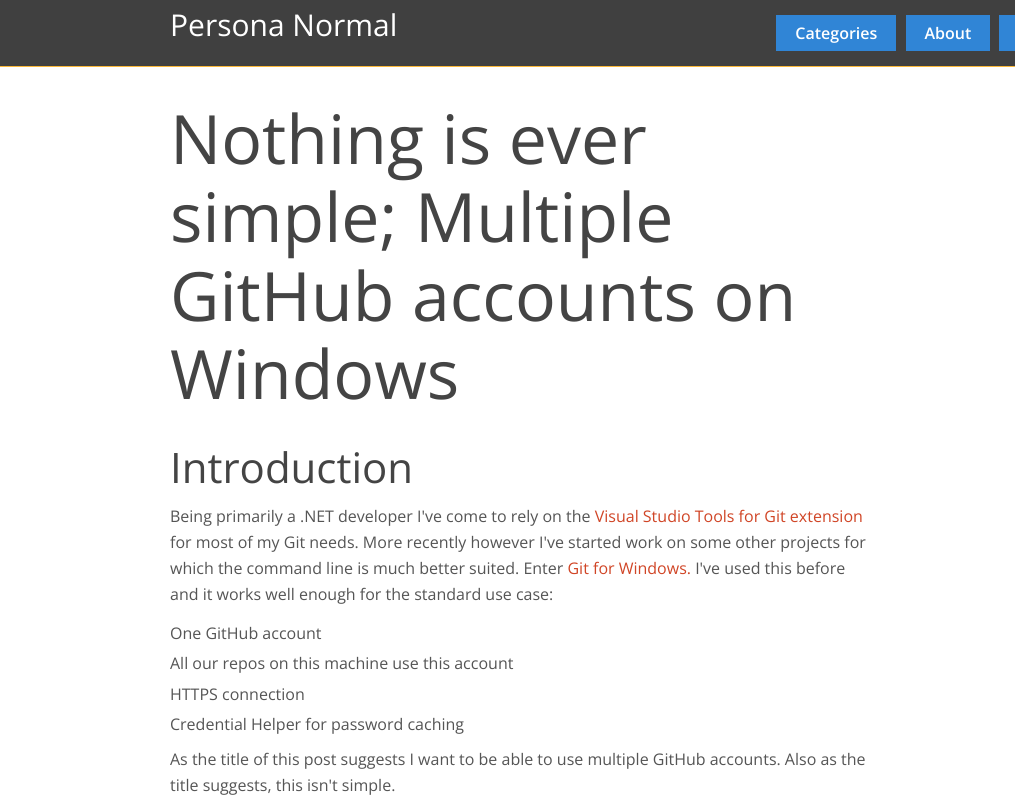
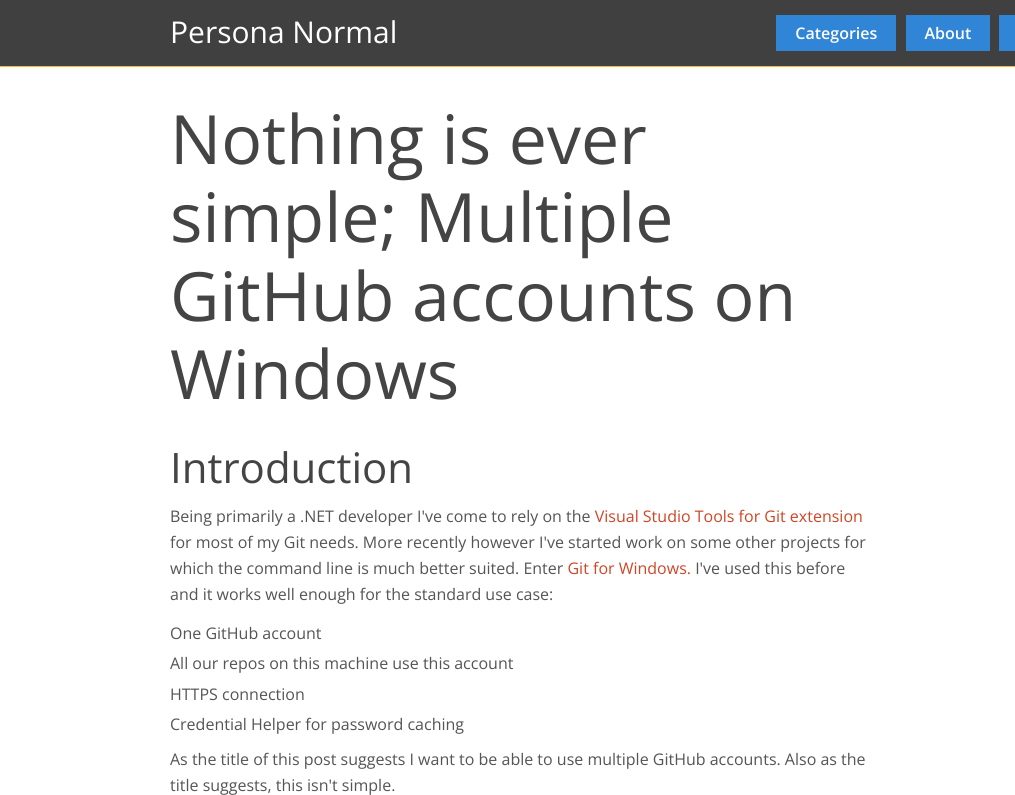
Before and after one commit to personanormal/blog-gumby, a website: page index.html in a window 1280 px wide. Shown: the top 795 px of the page, 0-1015 px from the left. Drawn offline with nearby package versions, Linux system fonts and the light colour scheme.

Commit message:
title tweak

```diff
--- a/index.html
+++ b/index.html
@@ -47,7 +47,7 @@
   <div style="background:#404040; border-bottom-width:1px; border-bottom-style:solid; border-bottom-color:#FAB839;">
     <div class="row">
       <div class="seven columns">
-        <h3 style="color:white;">Persona Normal</h3>
+        <h3 style="color:white; padding-top:15px; padding-bottom:15px;">Persona Normal</h3>
       </div>
       <div class="five columns">
         <div style="float:right; padding-top:15px; padding-bottom:15px;">
```
